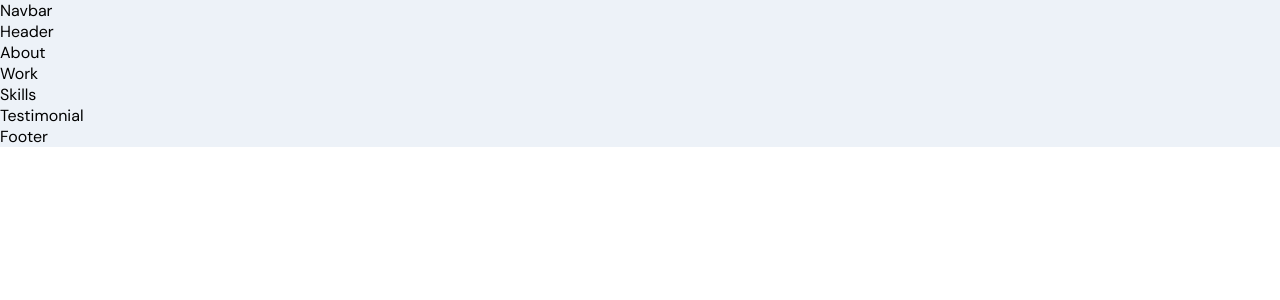
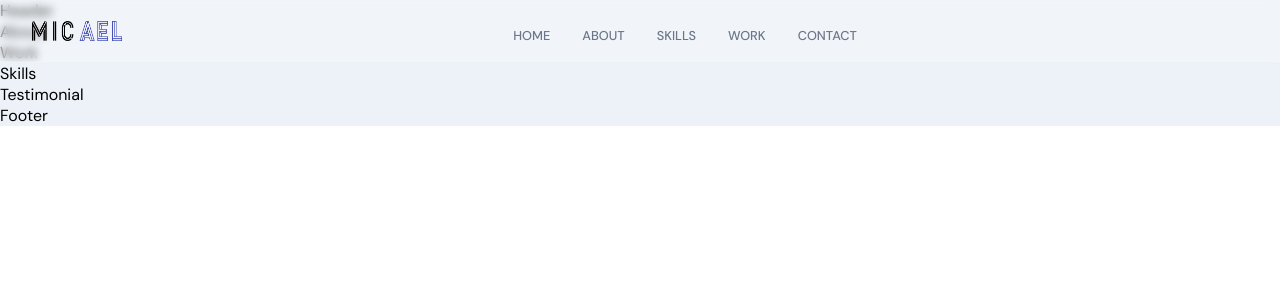
Before and after one commit to linhdangquang/My-Portfolio, a React (Create React App) app in the folder frontend_react/: page / in a window 1280 px wide. Shown: the top 300 px of the page. Built offline with nearby package versions, Linux system fonts and the light colour scheme.

Commit message:
feat: Navbar components

```diff
--- a/frontend_react/src/components/Navbar/Navbar.jsx
+++ b/frontend_react/src/components/Navbar/Navbar.jsx
@@ -1,10 +1,47 @@
-import React from 'react'
-import './Navbar.scss'
+import React, { useState } from 'react';
+import './Navbar.scss';
+import { HiMenuAlt4, HiX } from 'react-icons/hi';
+import { motion } from 'framer-motion';
+import { images } from '../../constants';
+const Navbar = () => {
+  const [toggle, setToggle] = useState(false);
+  return (
+    <nav className='app__navbar'>
+      <div className='app__navbar-logo'>
+        <img src={images.logo} alt='logo' />
+      </div>
+      <ul className='app__navbar-links'>
+        {['Home', 'About', 'Skills', 'Work', 'Contact'].map((item) => (
+          <li key={`link-${item}`} className='app__flex p-text'>
+            <div />
+            <a href={`#${item}`}>{item}</a>
+          </li>
+        ))}
+      </ul>
 
-const Navbar = () => {
-  return (
-    <div>Navbar</div>
-  )
-}
+      <div className='app__navbar-menu'>
+        <HiMenuAlt4 onClick={() => setToggle(true)} />
 
-export default Navbar
+        {toggle && (
+          <motion.div
+            whileInView={{ x: [300, 0] }}
+            transition={{ duration: 0.85, ease: 'easeOut' }}
+          >
+            <HiX onClick={() => setToggle(false)} />
+            <ul className='app__navbar-links'>
+              {['Home', 'About', 'Skills', 'Work', 'Contact'].map((item) => (
+                <li key={item}>
+                  <a href={`#${item}`} onClick={() => setToggle(false)}>
+                    {item}
+                  </a>
+                </li>
+              ))}
+            </ul>
+          </motion.div>
+        )}
+      </div>
+    </nav>
+  );
+};
+
+export default Navbar;
--- a/frontend_react/src/components/Navbar/Navbar.scss
+++ b/frontend_react/src/components/Navbar/Navbar.scss
@@ -0,0 +1,140 @@
+.app__navbar {
+  width: 100%;
+  display: flex;
+  justify-content: space-between;
+  align-items: center;
+  padding: 1rem 2rem;
+  background: rgba(255, 255, 255, 0.25);
+  backdrop-filter: blur(4px);
+  -webkit-backdrop-filter: blur(4px);
+  border-bottom: 1px solid rgba(255, 255, 255, 0.18);
+  position: fixed;
+  z-index: 2;
+
+}
+.app__navbar-logo {
+  display: flex;
+  justify-content: flex-start;
+  align-items: center;
+
+  img {
+    width: 90px;
+    height: 20px;
+
+    @media screen and (min-width: 2000px) {
+      width: 180px;
+      height: 40px;
+    }
+  }
+}
+
+.app__navbar-links {
+  flex: 1;
+  display: flex;
+  justify-content: center;
+  align-items: center;
+
+  list-style: none;
+  li {
+    margin: 0 1rem;
+    cursor: pointer;
+    flex-direction: column;
+
+    div {
+      width: 5px;
+      height: 5px;
+      background: transparent;
+      border-radius: 50%;
+      margin-bottom: 5px;
+    }
+
+    a{
+      color: var(--gray-color);
+      text-decoration: none;
+      flex-direction: column;
+      text-transform: uppercase;
+      font-weight: 500;
+      transition: all 0.3s ease-in-out;
+
+      &:hover {
+        color: var(--secondary-color);
+      }
+    }
+
+    &:hover {
+      div {
+        background-color: var(--secondary-color);
+      }
+    }
+  }
+
+  @media screen and (max-width: 900px) {
+    display: none;
+  }
+}
+
+.app__navbar-menu {
+  width: 35px;
+  height: 35px;
+  border-radius: 50%;
+  position: relative;
+  display: flex;
+  justify-content: center;
+  align-items: center;
+  background-color: var(--secondary-color);
+
+  svg {
+    width: 70%;
+    height: 70%;
+    color: var(--white-color);
+  }
+
+  div {
+    position: fixed;
+    top: 0;
+    bottom: 0;
+    right: 0;
+    z-index: 5;
+    padding: 1rem;
+    width: 80%;
+    height: 100vh;
+    display: flex;
+    justify-content: flex-end;
+    align-items: flex-end;
+    flex-direction: column;
+    background: url('../../assets/bgWhite.png') no-repeat;
+    background-color: var(--white-color);
+    background-size: cover;
+    box-shadow: 0 0 20px rgba(168, 168, 168, 0.15);
+
+    svg {
+      width: 35px;
+      height: 35px;
+      color: var(--secondary-color);
+      margin: 0.5rem 1rem;
+    }
+
+    ul {
+      list-style: none;
+      margin: 0;
+      padding: 0;
+      height: 100%;
+      width: 100%;
+      display: flex;
+      justify-content: flex-start;
+      align-items: flex-start;
+      flex-direction: column;
+
+      li {
+        margin: 1rem;
+      }
+    }
+
+    @media screen and (min-width: 900px) {
+      display: none;
+    }
+  }
+  @media screen and (min-width: 900px) {
+    display: none;
+  }
+}
--- /dev/null
+++ b/frontend_react/src/constants/index.jsx
@@ -0,0 +1 @@
+export {default as images} from './images'
```
Also changed, not shown: frontend_react/src/constants/images.jsx (added, +72 -0 lines).
